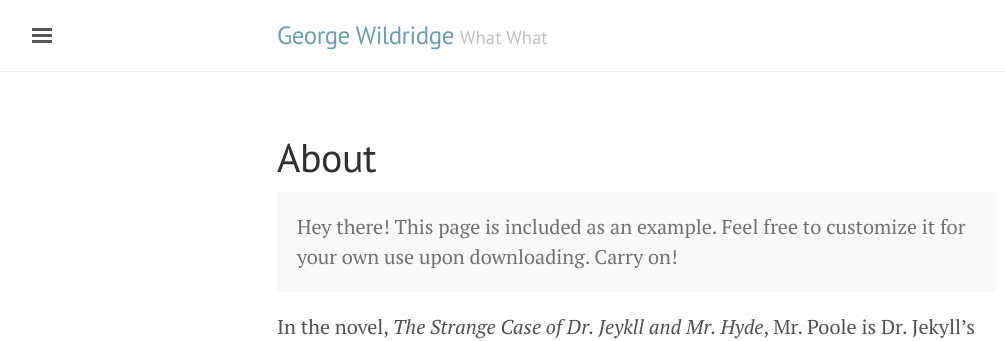
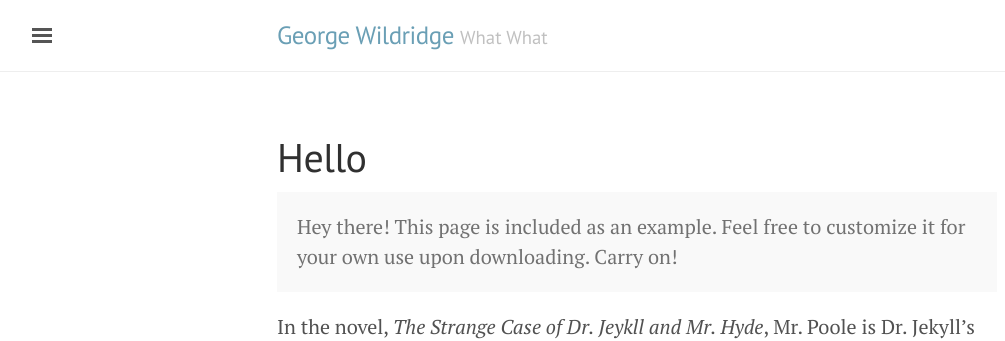
Before and after one commit to georgewildridge/georgewildridgeoriginalwebsite, a Jekyll site: the page built from about.md, in a window 1280 px wide. Shown: the top 341 px of the page, without its empty margins (3-1008 px from the left). Built offline with Jekyll 4.4.1, drawn with Linux system fonts in a browser that asks for light colours.

Commit message:
Some Tests

```diff
--- a/_includes/sidebar.html
+++ b/_includes/sidebar.html
@@ -30,12 +30,12 @@
 
     <a class="sidebar-nav-item" href="{{ site.github.repo }}/archive/v{{ site.version }}.zip">Blog</a>
     <a class="sidebar-nav-item" href="{{ site.github.repo }}">CV</a>
-    <span class="sidebar-nav-item"> </span>
+    <span class="sidebar-nav-item">Currently v{{ site.version }}</span>
   </nav>
 
   <div class="sidebar-item">
     <p>
-
+      &copy; {{ site.time | date: '%Y' }}. All rights reserved.
     </p>
   </div>
 </div>
--- a/about.md
+++ b/about.md
@@ -1,6 +1,6 @@
 ---
 layout: page
-title: About
+title: Hello
 ---
 
 <p class="message">
```
